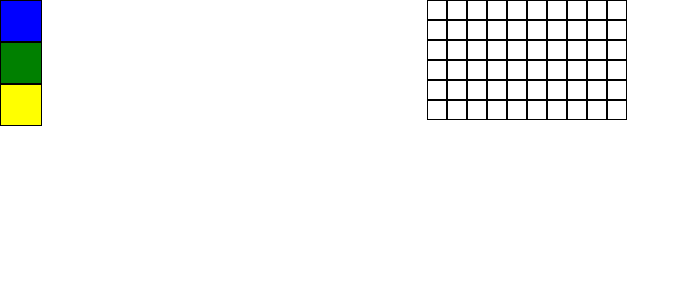
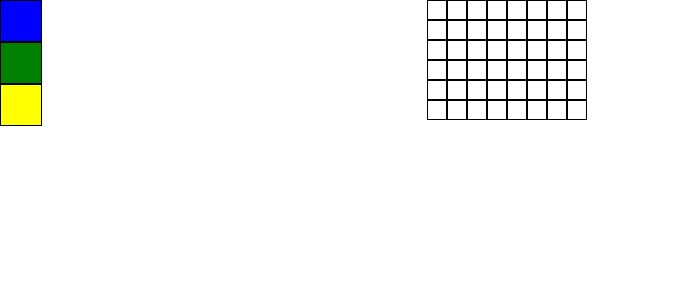
Before and after one commit to max-carroll/react-city-sim, a React (Create React App) app: page / in a window 1280 px wide. Shown: the top 300 px of the page, without its empty margins (0-690 px from the left). Built offline with nearby package versions, Linux system fonts and the light colour scheme.

Commit message:
unset selected building when clicked on grid square

```diff
--- a/src/App.tsx
+++ b/src/App.tsx
@@ -8,7 +8,11 @@ import React, {
 import { Grid } from "@material-ui/core";
 import { Building, MovableBuilding, MovableBuildingProps } from "./Building";
 
-function Cell() {
+interface CellProps {
+  onClick: any;
+}
+
+function Cell({ onClick }: CellProps) {
   const [active, setActive] = useState(false);
   const handleMouseEnter = () => {
     setActive(true);
@@ -19,6 +23,7 @@ function Cell() {
       item
       onMouseEnter={handleMouseEnter}
       onMouseLeave={handleMouseLeave}
+      onClick={onClick}
       style={{
         border: "1px solid black",
         height: 20,
@@ -29,19 +34,18 @@ function Cell() {
   );
 }
 
-function Row() {
+interface RowProps {
+  cellOnClick: any;
+}
+
+function Row({ cellOnClick }: RowProps) {
   return (
     <Grid container>
-      <Cell></Cell>
-      <Cell></Cell>
-      <Cell></Cell>
-      <Cell></Cell>
-      <Cell></Cell>
-      <Cell></Cell>
-      <Cell></Cell>
-      <Cell></Cell>
-      <Cell></Cell>
-      <Cell></Cell>
+      {Array(8)
+        .fill(0)
+        .map(() => (
+          <Cell onClick={cellOnClick} />
+        ))}
     </Grid>
   );
 }
@@ -69,11 +73,14 @@ const useBuildings = () => {
     setElPos({ y: moveEvent.clientY, x: moveEvent.clientX });
   };
 
-  return { handleClick, element, handleMouseMove, elPos };
+  const handleUnsetSelection = () => setElement(undefined);
+
+  return { handleClick, element, handleMouseMove, elPos, handleUnsetSelection };
 };
 
 function App() {
-  var { handleClick, element, handleMouseMove, elPos } = useBuildings();
+  var { handleClick, element, handleMouseMove, elPos, handleUnsetSelection } =
+    useBuildings();
 
   return (
     <div className="App" onMouseMove={handleMouseMove}>
@@ -95,7 +102,7 @@ function App() {
         </Grid>
         <Grid item xs={6}>
           {[0, 1, 2, 3, 4, 5].map((i) => (
-            <Row />
+            <Row cellOnClick={handleUnsetSelection} />
           ))}
         </Grid>
       </Grid>
```
